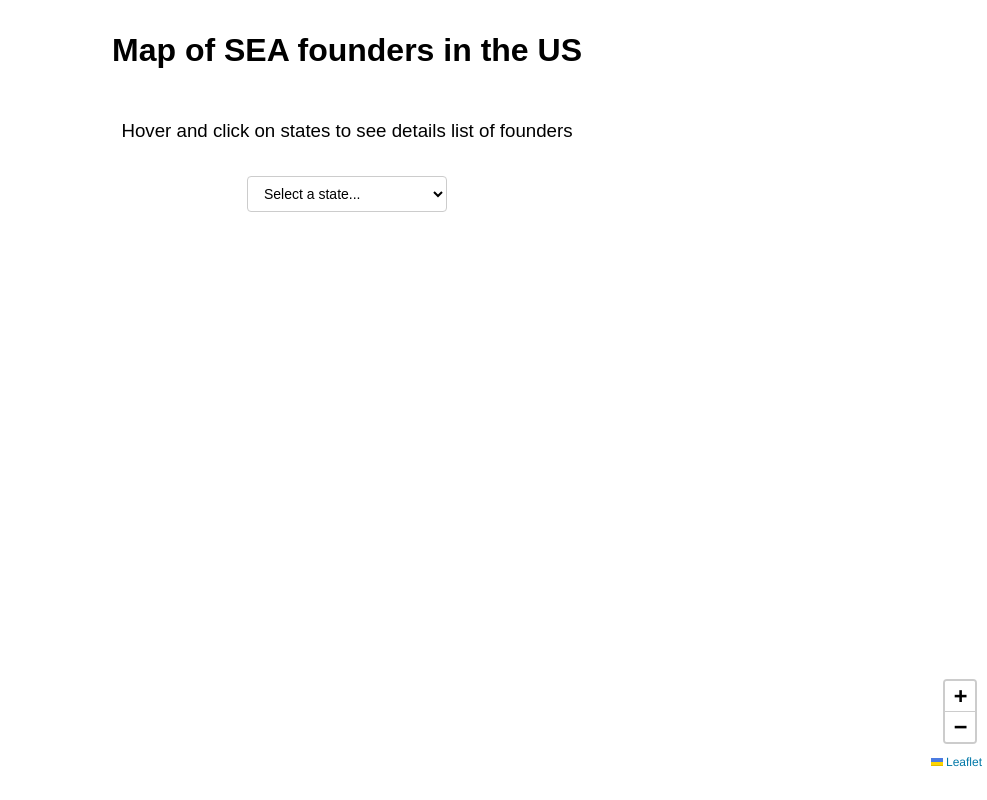
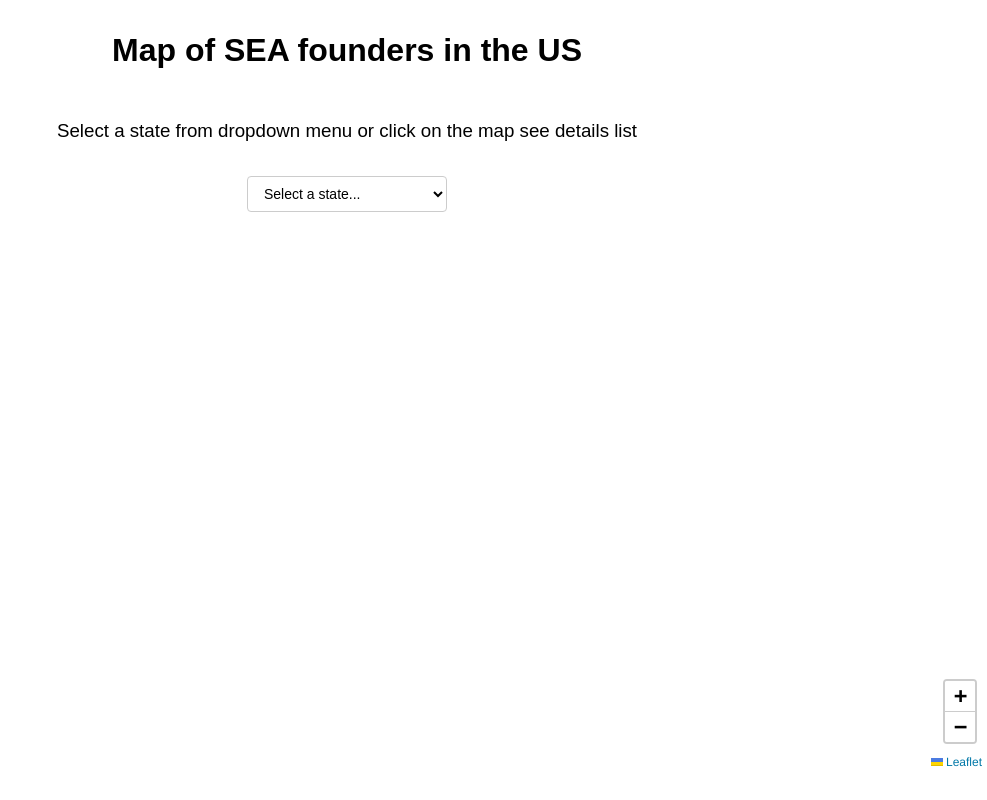
Before and after one commit to ductran2918/duc.github.io, a plain HTML site: page index.html in a window 1280 px wide. Shown: the whole page, without its empty margins (293-1280 px from the left). Drawn offline with nearby package versions, Linux system fonts and the light colour scheme; no server answers.

Commit message:
Update description.html

```diff
--- a/index.html
+++ b/index.html
@@ -161,7 +161,7 @@
     </h1>
     <h3 style="text-align: center; font-family: Arial;
     font-weight: normal; sans-serif; margin: 1em 0;">
-    Hover and click on states to see details list of founders
+    Select a state from dropdown menu or click on the map see details list
     </h3>
 
     <div class="state-selector">
```
